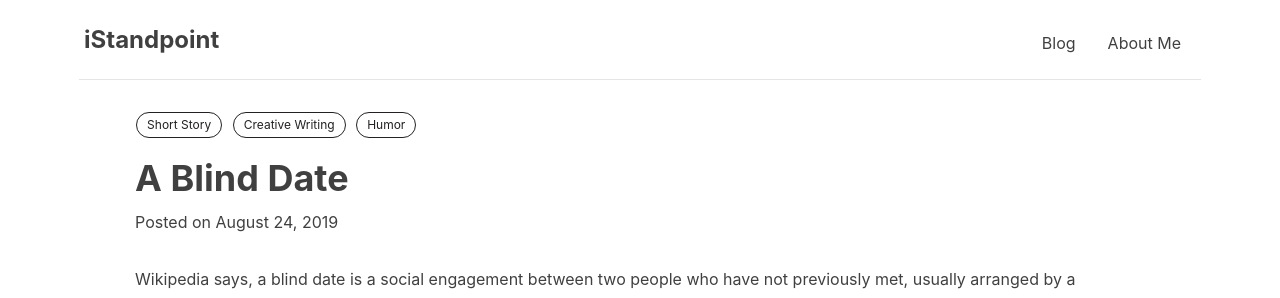
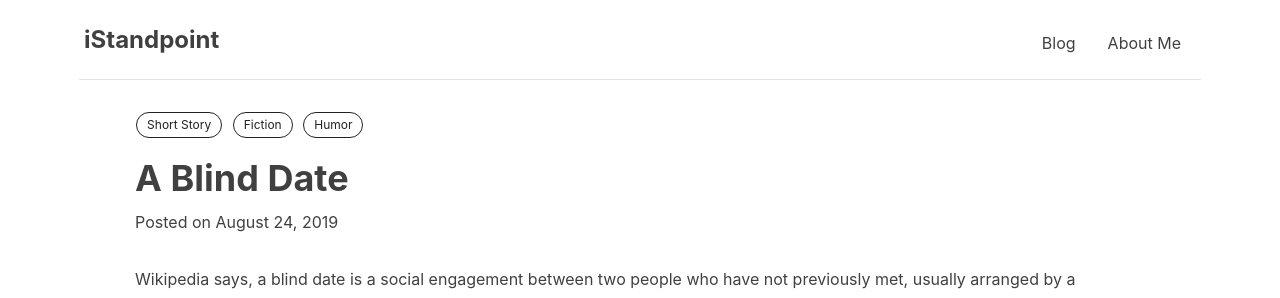
Before and after one commit to gargsaar/singlepage_website_ni, a Jekyll site: the page built from _posts/2019-08-24-a-blind-date.markdown, in a window 1280 px wide and 900 px high. Shown: the top 298 px of the window. Built offline with Jekyll 4.4.1, drawn with Linux system fonts in a browser that asks for light colours; nearby versions of some CDN libraries; some of the changed text lies outside the part shown.

Commit message:
Update 2019-08-24-a-blind-date.markdown

```diff
--- a/_posts/2019-08-24-a-blind-date.markdown
+++ b/_posts/2019-08-24-a-blind-date.markdown
@@ -6,7 +6,7 @@ header-style: text
 lang: en
 tags:
   - Short Story
-  - Creative Writing
+  - Fiction
   - Humor
 ---
 Wikipedia says, a blind date is a social engagement between two people who have not previously met, usually arranged by a mutual acquaintance.
```
